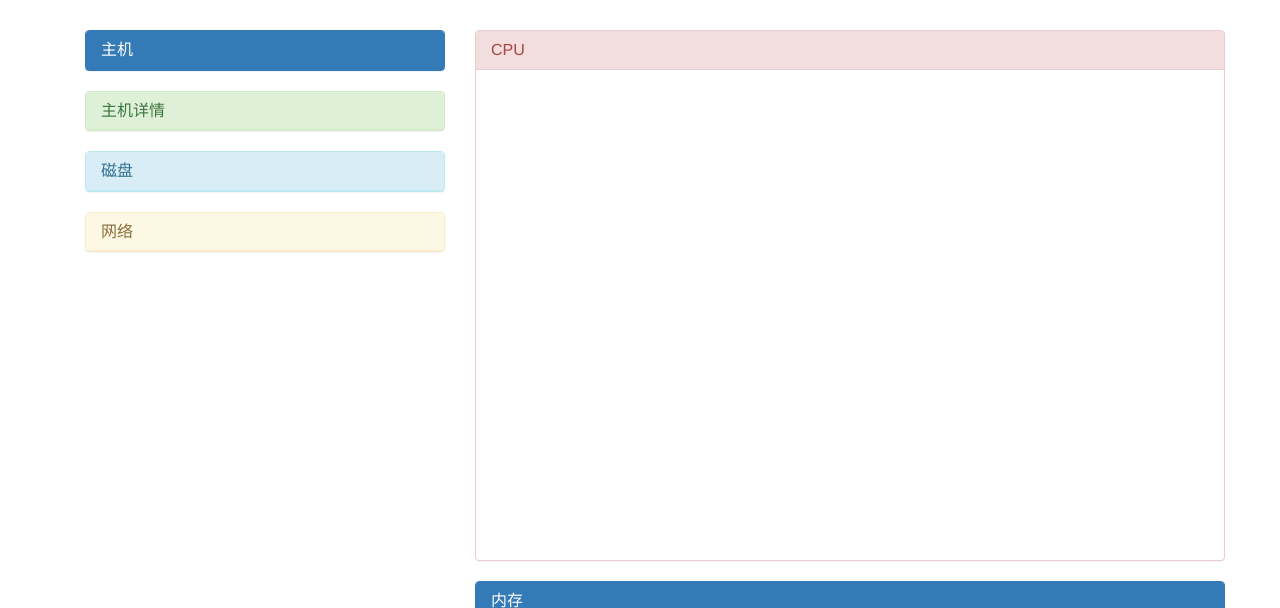
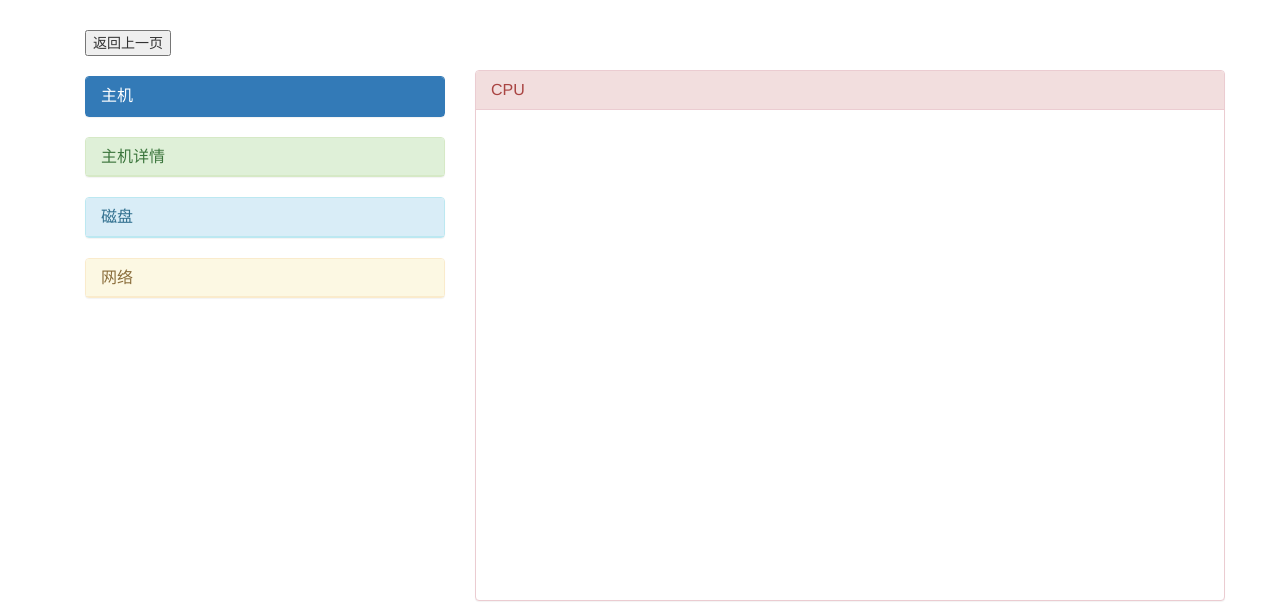
Before and after one commit to py3study/AutoCmdb, a Django app: page /web/host/info/1/ in a window 1280 px wide. Shown: the top 608 px of the page. Run offline with Django 3.2, Linux system fonts and the light colour scheme; data that the repository does not hold is empty; some libraries are stand-ins or nearby versions.

Commit message:
增加返回上一页功能

```diff
--- a/web/templates/ansible_add.html
+++ b/web/templates/ansible_add.html
@@ -3,6 +3,8 @@
 
 {% block content %}
     <div class="col-sm-6 col-sm-offset-3">
+        <input type="button" name="Submit" class="col-sm-1.5 text-left" onclick="javascript:history.back(-1);" value="返回上一页">
+        <br/><br/>
         <div class="panel panel-success">
             <div class="panel-heading">
                 <h3 class="panel-title">添加组名</h3>
--- a/web/templates/ansible_add_host.html
+++ b/web/templates/ansible_add_host.html
@@ -9,6 +9,8 @@
     </div>
 
     <div class="col-sm-6 col-sm-offset-3">
+        <input type="button" name="Submit" class="col-sm-1.5 text-left" onclick="javascript:history.back(-1);" value="返回上一页">
+        <br/><br/>
         <div class="panel panel-success">
             <div class="panel-heading">
                 <h3 class="panel-title">添加主机</h3>
--- a/web/templates/host_add.html
+++ b/web/templates/host_add.html
@@ -3,6 +3,9 @@
 
 {% block content %}
     <div class="col-sm-6 col-sm-offset-3">
+        <input type="button" name="Submit" class="col-sm-1.5 text-left" onclick="javascript:history.back(-1);"
+               value="返回上一页">
+        <br/><br/>
         <div class="panel panel-success">
             <div class="panel-heading">
                 <h3 class="panel-title">添加主机</h3>
--- a/web/templates/host_info.html
+++ b/web/templates/host_info.html
@@ -5,6 +5,9 @@
     <div class="container">
         <div class="row clearfix">
             <div class="col-md-4 column">
+                <input type="button" name="Submit" class="col-sm-1.5 text-left" onclick="javascript:history.back(-1);"
+                       value="返回上一页">
+                <br/><br/>
                 <div class="panel panel-primary">
                     <div class="panel-heading">
                         <h3 class="panel-title">
@@ -47,6 +50,7 @@
                     </ul>
                 </div>
             </div>
+            <br/><br/>
             <div class="col-md-8 column">
                 <div class="panel panel-danger">
                     <div class="panel-heading">
@@ -55,7 +59,8 @@
                         </h3>
                     </div>
                     <div class="panel-body" style="height: 490px">
-                        <iframe class="LRADMS_iframe" width="100%" height="100%" src="/web/host/cpu/monitor/{{ pk }}/" frameborder="0"></iframe>
+                        <iframe class="LRADMS_iframe" width="100%" height="100%" src="/web/host/cpu/monitor/{{ pk }}/"
+                                frameborder="0"></iframe>
                     </div>
 
                 </div>
@@ -66,7 +71,8 @@
                         </h3>
                     </div>
                     <div class="panel-body" style="height: 490px">
-                        <iframe class="LRADMS_iframe" width="100%" height="100%" src="/web/host/memory/monitor/{{ pk }}/" frameborder="0"></iframe>
+                        <iframe class="LRADMS_iframe" width="100%" height="100%"
+                                src="/web/host/memory/monitor/{{ pk }}/" frameborder="0"></iframe>
                     </div>
 
                 </div>
```
